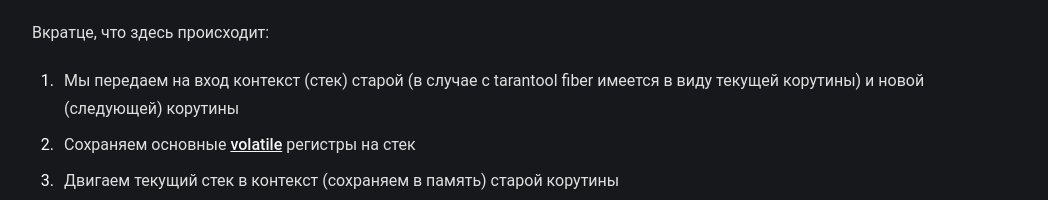
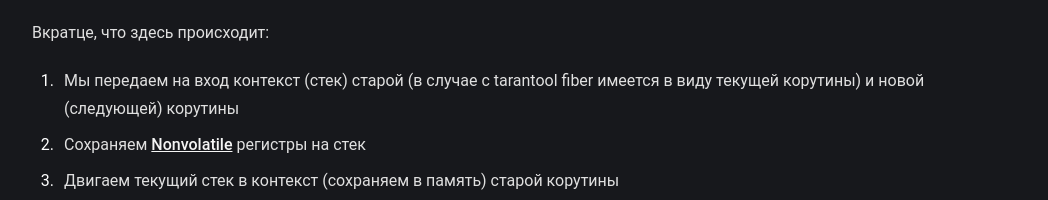
Before and after one commit to antonbashir/antonbashir.github.io, an Astro site: page /blog/ru/dart-2 in a window 1280 px wide. Shown: the part 9460-9660 px from the top of the page, without its empty margins (112-1160 px from the left). Built offline with nearby package versions, Linux system fonts and the light colour scheme; Astro itself is replaced by a stand-in of ours; some packages are replaced by stand-ins of ours; what tailwind-typewriter, tailwindcss-elevation would draw is missing.

Commit message:
вфке

````diff
--- a/src/content/blog/ru/dart-2.mdx
+++ b/src/content/blog/ru/dart-2.mdx
@@ -345,7 +345,7 @@ void coro_transfer (coro_context *prev, coro_context *next) {
 ```
 Вкратце, что здесь происходит:
 1. Мы передаем на вход контекст (стек) старой (в случае с tarantool fiber имеется в виду текущей корутины) и новой (следующей) корутины
-2. Сохраняем основные [volatile](https://wiki.osdev.org/System_V_ABI) регистры на стек
+2. Сохраняем [Nonvolatile](https://learn.microsoft.com/en-us/cpp/build/x64-software-conventions?view=msvc-170) регистры на стек
 3. Двигаем текущий стек в контекст (сохраняем в память) старой корутины
 4. Достаем стек из новой корутины
 5. восстанавливаем основные регистры со стека
````
